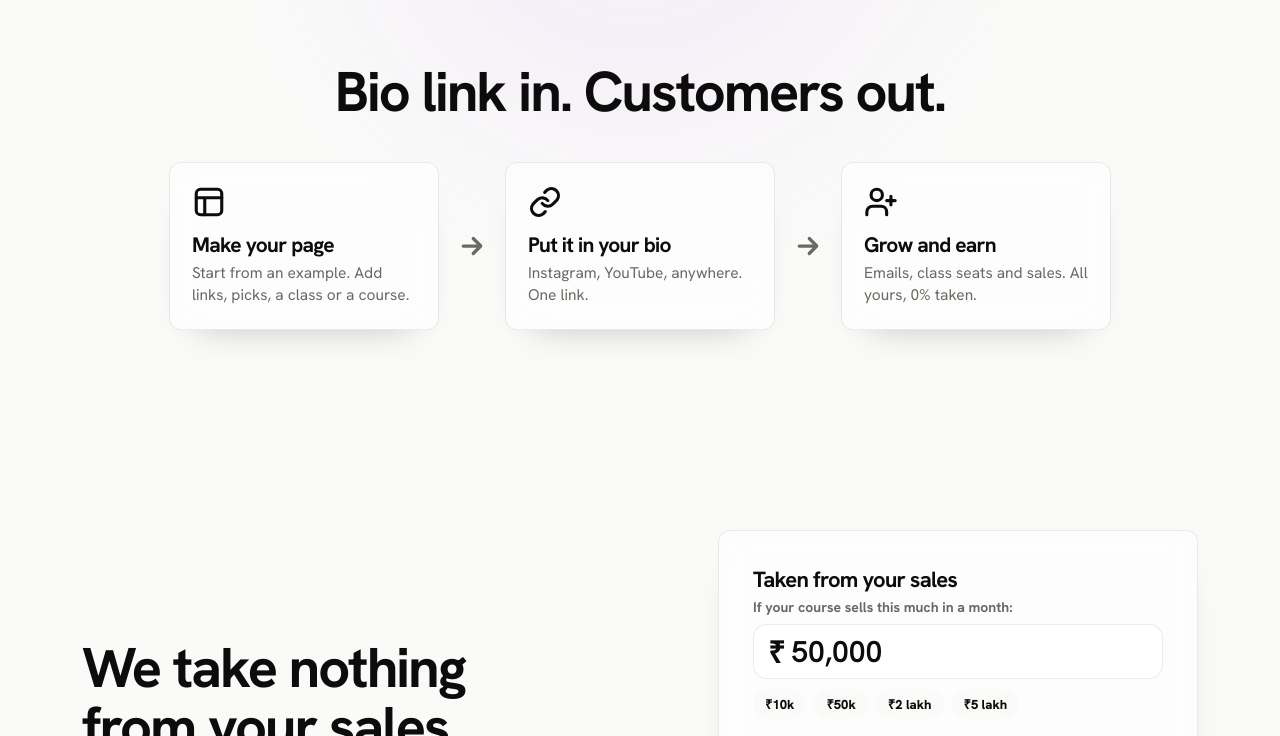
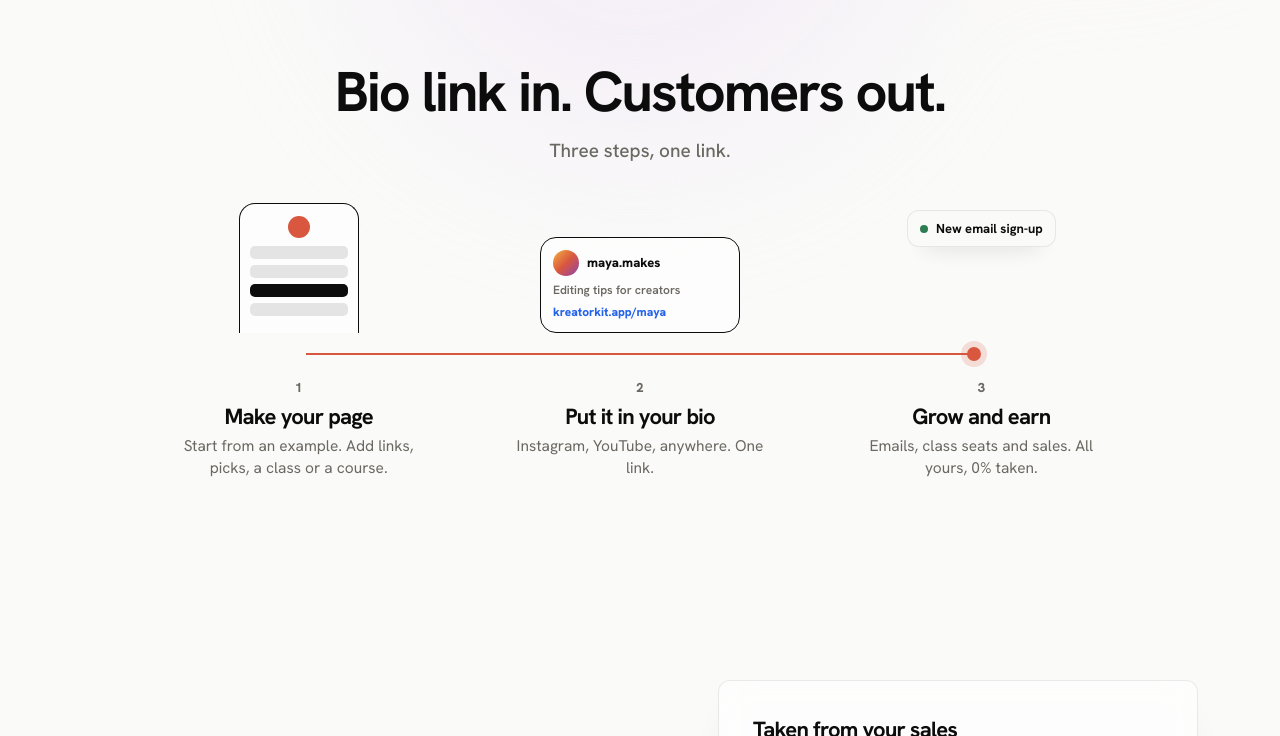
Before and after one commit to Kreatorkit/kreatorkit.github.io, a plain HTML site: page index.html in a window 1280 px wide. Shown: the part 920-1656 px from the top of the page. Drawn offline with Linux system fonts and the light colour scheme; no server answers.

Commit message:
How it works: journey line with live steps; stop hero phones causing sideways scroll
Co-Authored-By: Claude Opus 5.5 <noreply@anthropic.com>

```diff
--- a/index.html
+++ b/index.html
@@ -335,6 +335,38 @@ footer{background:color-mix(in srgb,var(--inkv) 96%,transparent)!important}
  @keyframes fl{50%{transform:translateX(-96px) translateY(-10px) rotate(-9deg) scale(.8)}}@keyframes fr{50%{transform:translateX(96px) translateY(-10px) rotate(9deg) scale(.8)}}}
 @media (max-width:520px){.fph.pl,.fph.pr{display:none}}
 @media (prefers-reduced-motion:reduce){.fph{animation:none!important}.fsc img,.fnote{animation:none!important}.fsc img:first-child,.fnote:first-child{opacity:1}}
+
+.hero{overflow-x:clip}
+/* ===== How it works: journey line (23 Nov) ===== */
+.jr-sub{color:var(--softv);font-weight:500;font-size:19px;margin:0 0 40px}
+.jr{color:var(--inkv);position:relative;display:grid;grid-template-columns:repeat(3,1fr);gap:24px;max-width:1000px;margin:0 auto}
+.jr-rail{position:absolute;left:16.6%;right:16.6%;top:150px;height:2px;background:var(--glass-b)}
+.jr-rail b{position:absolute;inset:0;background:var(--coral);transform-origin:left;transform:scaleX(0);animation:jrRail 9s cubic-bezier(.65,0,.35,1) infinite}
+.jr-rail u{position:absolute;top:-6px;left:0;width:14px;height:14px;margin-left:-7px;border-radius:50%;background:var(--coral);box-shadow:0 0 0 6px rgba(217,87,63,.18);animation:jrDot 9s cubic-bezier(.65,0,.35,1) infinite}
+@keyframes jrRail{0%,8%{transform:scaleX(0);opacity:1}38%,46%{transform:scaleX(.5)}76%,92%{transform:scaleX(1);opacity:1}100%{transform:scaleX(1);opacity:0}}
+@keyframes jrDot{0%,8%{left:0;opacity:1}38%,46%{left:50%}76%,92%{left:100%;opacity:1}100%{left:100%;opacity:0}}
+.jr-st{display:flex;flex-direction:column;align-items:center;text-align:center}
+.jr-vis{height:130px;width:100%;display:flex;align-items:flex-end;justify-content:center;margin-bottom:46px}
+.jr-st h3{font-size:22px;margin:0 0 4px}.jr-st p{margin:0;color:var(--softv);font-size:15.5px;line-height:1.45;max-width:250px}
+.jr-n{font-weight:800;font-size:13px;color:var(--softv);margin-bottom:6px}
+.jr-page{width:120px;height:130px;border:1.5px solid var(--inkv);border-bottom:0;border-radius:16px 16px 0 0;padding:12px 10px;display:flex;flex-direction:column;gap:6px;background:var(--glass)}
+.jr-av{width:22px;height:22px;border-radius:50%;background:var(--coral);margin:0 auto 2px}
+.jr-page s{display:block;height:13px;border-radius:5px;background:color-mix(in srgb,var(--inkv) 10%,transparent);opacity:0;transform:translateY(-14px);animation:jrBlk 9s cubic-bezier(.16,1,.3,1) infinite}
+.jr-page s:nth-of-type(2){animation-delay:.25s}.jr-page s:nth-of-type(3){animation-delay:.5s;background:var(--inkv)}.jr-page s:nth-of-type(4){animation-delay:.75s}
+@keyframes jrBlk{0%{opacity:0;transform:translateY(-14px)}6%,92%{opacity:1;transform:none}100%{opacity:0}}
+.jr-bio{width:200px;border:1.5px solid var(--inkv);border-radius:16px;padding:12px;background:var(--glass);text-align:left;font-size:12px}
+.jr-h{display:flex;gap:8px;align-items:center;font-weight:800;font-size:13px;margin-bottom:6px}.jr-h i{width:26px;height:26px;border-radius:50%;background:linear-gradient(135deg,#F5B041,#D9573F,#8E44AD)}
+.jr-t{color:var(--softv);font-weight:600;margin-bottom:6px}
+.jr-lk{display:inline-block;font-weight:800;color:#2563EB;opacity:0;transform:translateY(-18px) scale(.9);animation:jrLk 9s cubic-bezier(.16,1,.3,1) infinite}
+@keyframes jrLk{0%,34%{opacity:0;transform:translateY(-18px) scale(.9)}42%,92%{opacity:1;transform:none}100%{opacity:0}}
+.jr-stack{display:flex;flex-direction:column;gap:6px;align-items:center}
+.jr-note{display:flex;align-items:center;gap:8px;background:var(--bgv);border:1px solid var(--glass-b);color:var(--inkv);border-radius:12px;padding:9px 12px;font-weight:700;font-size:13px;white-space:nowrap;
+ box-shadow:0 12px 24px -16px rgba(0,0,0,.4);opacity:0;transform:translateY(12px) scale(.95);animation:jrNt 9s cubic-bezier(.16,1,.3,1) infinite}
+.jr-note i{width:8px;height:8px;border-radius:50%;background:var(--coral);flex:none}.jr-note i.g{background:var(--sage)}.jr-note i.y{background:var(--mustard)}
+.jr-note:nth-child(1){animation-delay:6.6s}.jr-note:nth-child(2){animation-delay:7s}.jr-note:nth-child(3){animation-delay:7.4s}
+@keyframes jrNt{0%{opacity:0;transform:translateY(12px) scale(.95)}5%,20%{opacity:1;transform:none}25%,100%{opacity:0}}
+@media (max-width:760px){.jr{grid-template-columns:1fr;gap:44px}.jr-rail{display:none}.jr-vis{margin-bottom:16px}}
+@media (prefers-reduced-motion:reduce){.jr *{animation:none!important}.jr-page s,.jr-lk,.jr-note{opacity:1;transform:none}}
 </style></head><body>
 <div class="blobs" aria-hidden="true"><i class="bb1"></i><i class="bb2"></i><i class="bb3"></i></div>
 <div class="themebtn" role="group" aria-label="Look"><button type="button" data-t="light" aria-pressed="true">White</button><button type="button" data-t="dark" aria-pressed="false">Black</button></div>
@@ -365,15 +397,15 @@ footer{background:color-mix(in srgb,var(--inkv) 96%,transparent)!important}
 
 <section class="how" id="how"><div class="in">
  <h2>Bio link in. Customers out.</h2>
- <div class="flow">
-  <div class="step"><svg width="34" height="34" viewBox="0 0 24 24" fill="none" stroke="#1F1F23" stroke-width="2.2" stroke-linecap="round" stroke-linejoin="round" aria-hidden="true"><rect x="3" y="3" width="18" height="18" rx="3"/><path d="M3 9h18M9 21V9"/></svg>
-   <h3>Make your page</h3><p>Start from an example. Add links, picks, a class or a course.</p></div>
-  <svg class="arrow" width="30" height="30" viewBox="0 0 24 24" fill="none" stroke="#1F1F23" stroke-width="2.6" stroke-linecap="round" stroke-linejoin="round" aria-hidden="true"><path d="M5 12h14M13 6l6 6-6 6"/></svg>
-  <div class="step"><svg width="34" height="34" viewBox="0 0 24 24" fill="none" stroke="#1F1F23" stroke-width="2.2" stroke-linecap="round" stroke-linejoin="round" aria-hidden="true"><path d="M10 13a5 5 0 0 0 7.5.5l3-3a5 5 0 0 0-7-7l-1.7 1.7"/><path d="M14 11a5 5 0 0 0-7.5-.5l-3 3a5 5 0 0 0 7 7l1.7-1.7"/></svg>
-   <h3>Put it in your bio</h3><p>Instagram, YouTube, anywhere. One link.</p></div>
-  <svg class="arrow" width="30" height="30" viewBox="0 0 24 24" fill="none" stroke="#1F1F23" stroke-width="2.6" stroke-linecap="round" stroke-linejoin="round" aria-hidden="true"><path d="M5 12h14M13 6l6 6-6 6"/></svg>
-  <div class="step"><svg width="34" height="34" viewBox="0 0 24 24" fill="none" stroke="#1F1F23" stroke-width="2.2" stroke-linecap="round" stroke-linejoin="round" aria-hidden="true"><path d="M16 21v-2a4 4 0 0 0-4-4H6a4 4 0 0 0-4 4v2"/><circle cx="9" cy="7" r="4"/><path d="M19 8v6M22 11h-6"/></svg>
-   <h3>Grow and earn</h3><p>Emails, class seats and sales. All yours, 0% taken.</p></div>
+ <p class="jr-sub">Three steps, one link.</p>
+ <div class="jr">
+  <div class="jr-rail" aria-hidden="true"><b></b><u></u></div>
+  <div class="jr-st"><div class="jr-vis" aria-hidden="true"><div class="jr-page"><div class="jr-av"></div><s></s><s></s><s></s><s></s></div></div>
+   <div class="jr-n">1</div><h3>Make your page</h3><p>Start from an example. Add links, picks, a class or a course.</p></div>
+  <div class="jr-st"><div class="jr-vis" aria-hidden="true"><div class="jr-bio"><div class="jr-h"><i></i>maya.makes</div><div class="jr-t">Editing tips for creators</div><span class="jr-lk">kreatorkit.app/maya</span></div></div>
+   <div class="jr-n">2</div><h3>Put it in your bio</h3><p>Instagram, YouTube, anywhere. One link.</p></div>
+  <div class="jr-st"><div class="jr-vis" aria-hidden="true"><div class="jr-stack"><div class="jr-note"><i class="g"></i>New email sign-up</div><div class="jr-note"><i class="y"></i>Seat saved for the class</div><div class="jr-note"><i></i>Sale, 0% taken</div></div></div>
+   <div class="jr-n">3</div><h3>Grow and earn</h3><p>Emails, class seats and sales. All yours, 0% taken.</p></div>
  </div>
 </div></section>
 
```
